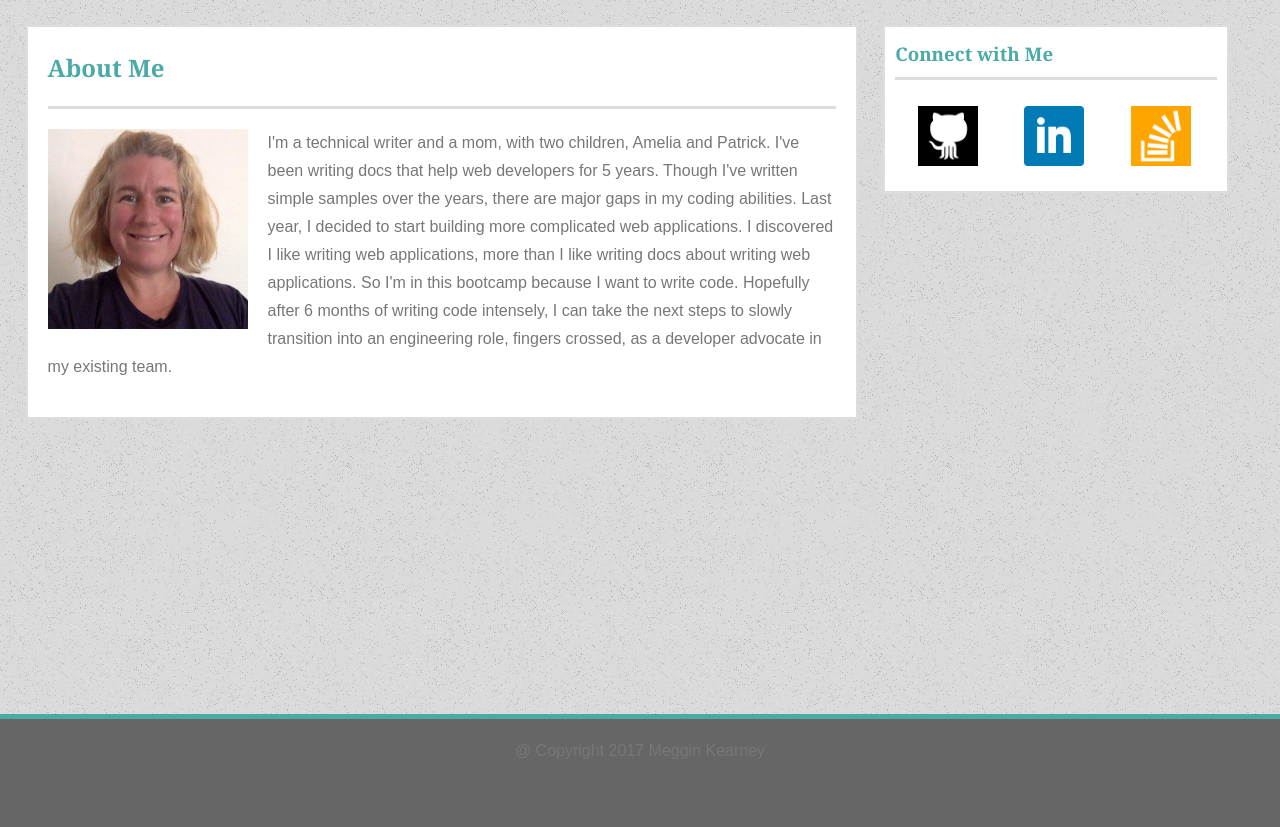
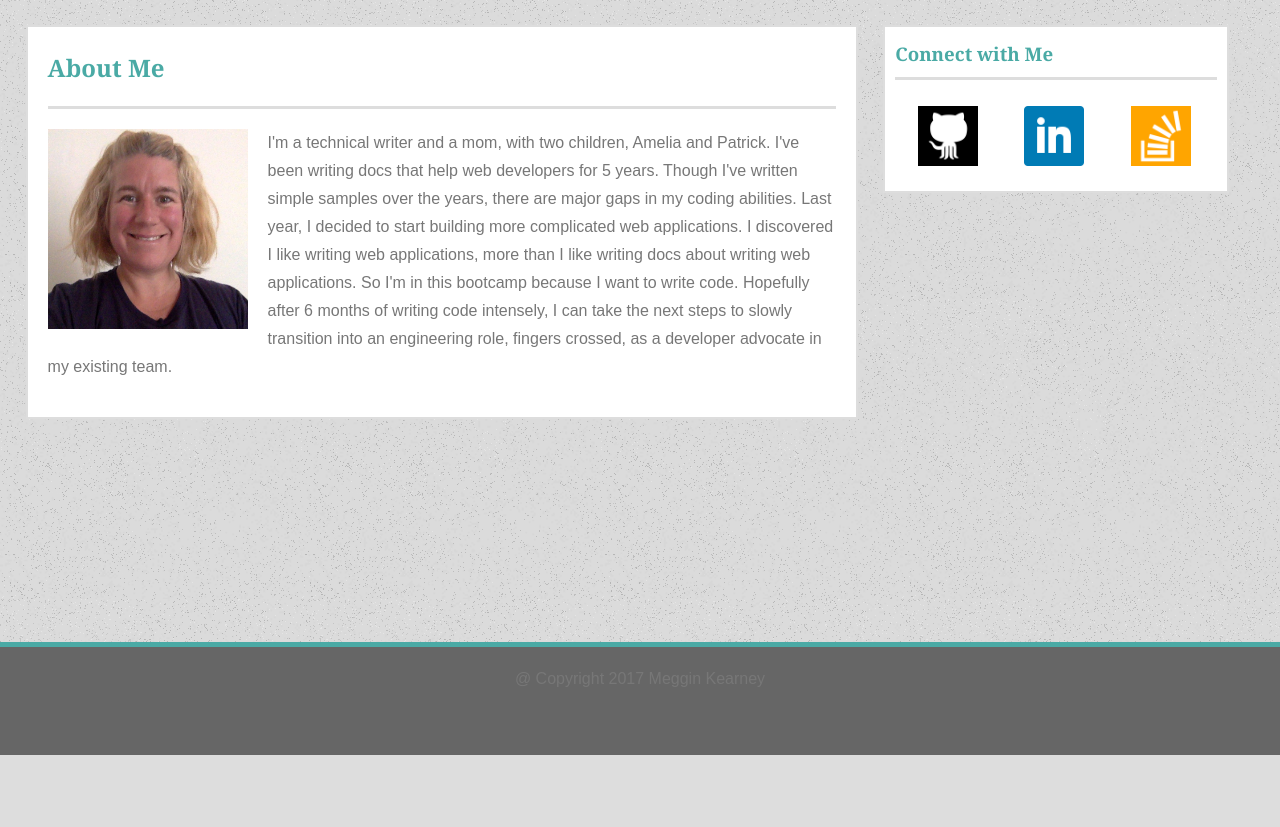
Before and after one commit to Meggin/Responsive-Portfolio, a PHP site: page /index.php in a window 1280 px wide. Shown: the part 61-888 px from the top of the page. After the commit the page ends 816 px from the top, so only its background shows below. Run offline with PHP 8.4, Linux system fonts and the light colour scheme.

Commit message:
Small tweak

```diff
--- a/assets/css/style.css
+++ b/assets/css/style.css
@@ -144,7 +144,7 @@ footer {
 	overflow: auto;
 	margin: 0 auto;
 	background-image: url("../images/background.png");
-	height: 100%;
+	height: 90%;
 	width: 100%;
 	border-bottom: 5px solid #4aaaa5;
 }
```
